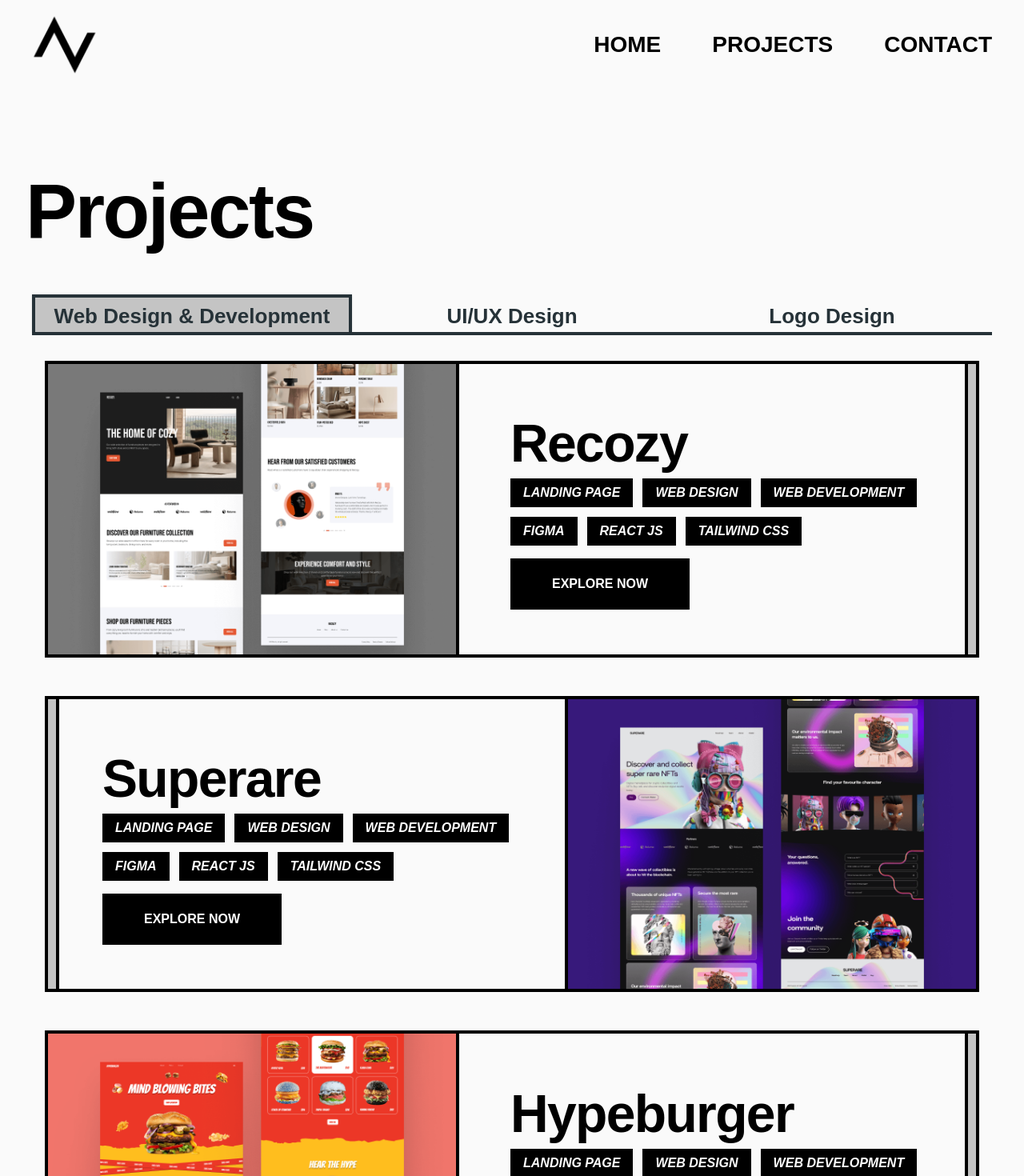
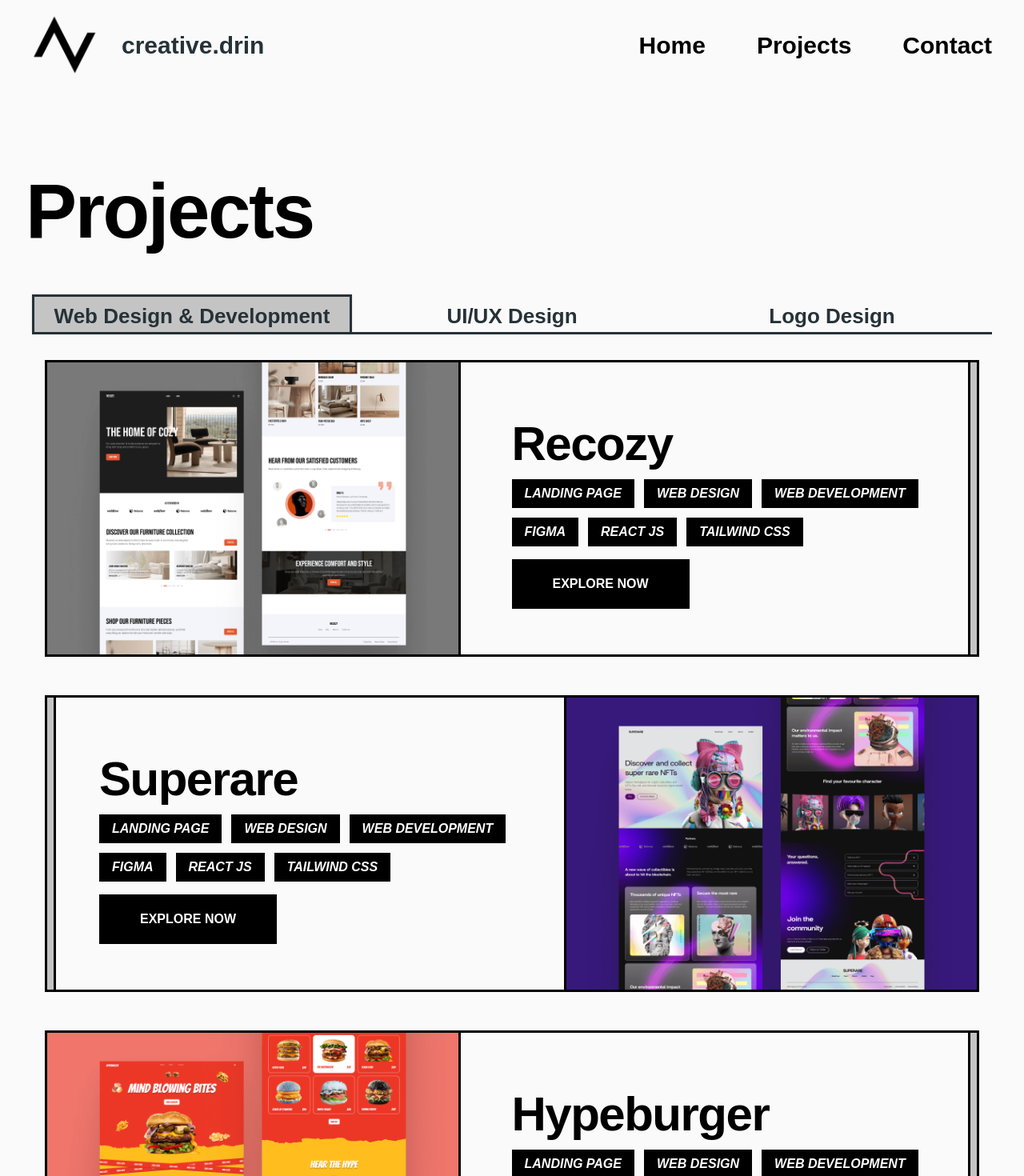
Before and after one commit to Drinooo/portfolio-retro, a React (Vite) app: page /projects in a window 1280 px wide. Shown: the top 1470 px of the page at 80% size. Built offline with nearby package versions, Linux system fonts and the light colour scheme; a web font is replaced by a local one; what taos would draw is missing.

Commit message:
New updates for QA

```diff
--- a/src/components/Common/ButtonComponent.jsx
+++ b/src/components/Common/ButtonComponent.jsx
@@ -6,7 +6,7 @@ export const ExploreButton = (props) => {
   return (
     <Button
       variant={variant}
-      className="flex items-center gap-2 rounded-none md:w-auto text-white bg-black border-black border-4 hover:shadow-none hover:bg-gray hover:border-black hover:border-4 hover:text-black"
+      className="flex items-center gap-2 rounded-none md:w-auto text-white bg-black border-black border-3 hover:shadow-none hover:bg-green hover:border-black hover:border-3 hover:text-black"
     >
       {children}
     </Button>
@@ -18,7 +18,7 @@ export const ViewMoreButton = (props) => {
   return (
     <Button
       variant={variant}
-      className="flex items-center rounded-none md:w-auto text-white bg-black border-black border-4 hover:shadow-none hover:bg-gray hover:border-black hover:border-4 hover:text-black"
+      className="flex items-center rounded-none md:w-auto text-white bg-black border-black border-3 hover:shadow-none hover:bg-green hover:border-black hover:border-3 hover:text-black"
     >
       {children}
     </Button>
@@ -30,7 +30,7 @@ export const HireMeButton = (props) => {
   return (
     <Button
       variant={variant}
-      className="flex items-center gap-2 rounded-none w-full md:w-auto text-white border-black border-4 hover:shadow-none hover:bg-gray hover:border-black hover:border-4 hover:text-black"
+      className="flex items-center gap-2 rounded-none w-full md:w-auto text-white border-black border-3 hover:shadow-none hover:bg-green hover:border-black hover:border-3 hover:text-black"
     >
       {children}
       <svg
@@ -56,7 +56,7 @@ export const DownloadButton = (props) => {
   return (
     <Button
       variant={variant}
-      className="flex items-center gap-2 rounded-none text-white md:w-auto bg-black border-black border-4 hover:shadow-none hover:bg-gray hover:border-black hover:border-4 hover:text-black"
+      className="flex items-center gap-2 rounded-none text-white md:w-auto bg-black border-black border-3 hover:shadow-none hover:bg-green hover:border-black hover:border-3 hover:text-black"
     >
       {children}
       <svg
@@ -83,7 +83,7 @@ export const SendButton = (props) => {
     <Button
       variant={variant}
       type="submit"
-      className="flex items-center gap-2 rounded-none w-full md:w-auto text-white bg-black border-black border-4 hover:shadow-none hover:bg-gray hover:border-black hover:border-4 hover:text-black"
+      className="flex items-center gap-2 rounded-none w-full md:w-auto text-white bg-black border-black border-3 hover:shadow-none hover:bg-green hover:border-black hover:border-3 hover:text-black"
     >
       {children}
       <svg
--- a/src/components/Common/NavbarComponent.jsx
+++ b/src/components/Common/NavbarComponent.jsx
@@ -27,7 +27,7 @@ export const NavbarComponent = () => {
             <Typography
               as="li"
               variant="small"
-              className="p-1 font-[700] lg:text-navbar sm:text-navbarMobile text-black hover:text-gray"
+              className="p-1 font-[600] lg:text-navbar sm:text-navbarMobile text-black hover:text-green"
             >
               {item.title}
             </Typography>
@@ -41,12 +41,14 @@ export const NavbarComponent = () => {
     <Fragment>
       <Navbar className="sticky top-0 z-10 mx-auto max-w-full border-none rounded-none shadow-none bg-beige bg-opacity-100 backdrop-saturate-200 backdrop-blur-none py-1">
         <div className="mx-auto max-w-screen-2xl flex items-center justify-between text-blue-gray-900">
-          <Typography as="a" href="/" className="cursor-pointer">
-            <img src="/images/Logo Black.png" className="w-24" alt="" />
-          </Typography>
-          <div className="hidden lg:block">
-            {navList}
+          <div className="flex items-center gap-4 hover:text-green">
+            <Typography as="a" href="/" className="cursor-pointer">
+              <img src="/images/Logo Black.png" className="w-24" alt="" />
+            </Typography>
+            <Typography className="md:text-h6 sm:text-h6Mobile font-semibold">creative.drin</Typography>
           </div>
+
+          <div className="hidden lg:block">{navList}</div>
           <IconButton
             variant="text"
             className="ml-auto h-8 w-8 text-inherit hover:bg-transparent focus:bg-transparent active:bg-transparent lg:hidden"
--- a/src/components/Sections/CTASection.jsx
+++ b/src/components/Sections/CTASection.jsx
@@ -8,7 +8,7 @@ const CTASection = () => {
   return (
     <Fragment>
       <motion.div initial={{ opacity: 0 }} whileInView={{ opacity: 1 }}>
-        <section className="max-w-screen-2xl mx-auto border-4 shadow-aboutShadow">
+        <section className="max-w-screen-2xl mx-auto border-3 shadow-aboutShadow">
           <div className="py-8 px-4 mx-auto max-w-full sm:py-16 lg:px-6">
             <div className="mx-auto max-w-full text-center">
               <Typography className="text-about font-normal">
--- a/src/components/Sections/ClientsSection.jsx
+++ b/src/components/Sections/ClientsSection.jsx
@@ -8,8 +8,8 @@ const ClientsSection = () => {
     <Fragment>
       <motion.div initial={{ opacity: 0 }} whileInView={{ opacity: 1 }}>
         <section className="space-y-4 max-w-screen-2xl mx-auto ">
-          <div className="border-b-4">
-            <h2 className="mb-0 sm:text-h6Mobile md:text-h6 tracking-tight font-normal text-gray-900 dark:text-white border-t-4 border-r-4 border-l-4 w-fit px-5 py-2">
+          <div className="border-b-3">
+            <h2 className="mb-0 sm:text-h6Mobile md:text-h6 tracking-tight font-normal text-gray-900 dark:text-white border-t-3 border-r-3 border-l-3 w-fit px-5 py-2">
               Clients I've Worked With
             </h2>
           </div>
--- a/src/components/Sections/FooterSection.jsx
+++ b/src/components/Sections/FooterSection.jsx
@@ -45,7 +45,7 @@ const FooterSection = () => {
               </a>
             </ul>
           </div>
-          <hr className="my-6 border-2 border-gray-200 sm:mx-auto lg:my-8" />
+          <hr className="my-6 border-1 border-gray-200 sm:mx-auto lg:my-8" />
           <span className="block text-sm text-gray-500 sm:text-center">
             © 2023{" "}
             <a href="https://flowbite.com/" className="hover:underline">
--- a/src/components/Sections/TechStackSection.jsx
+++ b/src/components/Sections/TechStackSection.jsx
@@ -7,8 +7,8 @@ const TechStackSection = () => {
     <Fragment>
       <motion.div initial={{ opacity: 0 }} whileInView={{ opacity: 1 }}>
         <section className="space-y-4 max-w-screen-2xl mx-auto ">
-          <div className="border-b-4">
-            <h2 className="mb-0 sm:text-h6Mobile md:text-h6 tracking-tight font-normal text-gray-900 dark:text-white border-t-4 border-r-4 border-l-4 w-fit px-5 py-2">
+          <div className="border-b-3">
+            <h2 className="mb-0 sm:text-h6Mobile md:text-h6 tracking-tight font-normal text-gray-900 dark:text-white border-t-3 border-r-3 border-l-3 w-fit px-5 py-2">
               Tech Stack
             </h2>
           </div>
--- a/src/pages/Projects.jsx
+++ b/src/pages/Projects.jsx
@@ -39,14 +39,14 @@ const Projects = () => {
             <TabsHeader
               className="bg-transparent z-0"
               indicatorProps={{
-                className: "bg-gray rounded-none border-x-4 border-t-4",
+                className: "bg-gray rounded-none border-x-3 border-t-3",
               }}
             >
               {data.map(({ label, value }) => (
                 <Tab
                   key={value}
                   value={value}
-                  className="border-b-4 sm:text-aboutMobile md:text-about font-semibold pt-1 pb-0"
+                  className="border-b-3 sm:text-aboutMobile md:text-about font-semibold pt-1 pb-0"
                 >
                   {label}
                 </Tab>
@@ -66,10 +66,10 @@ const Projects = () => {
                     whileInView={{ opacity: 1 }}
                   >
                     <TabPanel key={item.value} value={item.value}>
-                      <div className="flex border-r-4">
-                        <div className="gap-8 border-4 border-black items-center mx-auto xl:gap-16 lg:grid lg:grid-cols-2 lg:pr-[54px]">
+                      <div className="flex border-r-3">
+                        <div className="gap-8 border-3 border-black items-center mx-auto xl:gap-16 lg:grid lg:grid-cols-2 lg:pr-[54px]">
                           <img
-                            className="w-full lg:h-full dark:hidden sm:border-b-4 lg:border-b-0 lg:border-r-4 border-black"
+                            className="w-full lg:h-full dark:hidden sm:border-b-3 lg:border-b-0 lg:border-r-3 border-black"
                             src={item.img}
                             alt="dashboard image"
                           />
@@ -91,8 +91,8 @@ const Projects = () => {
                             </a>
                           </div>
                         </div>
-                        <div className="border-t-4 border-b-4">
-                          <div className="border-5 border-gray h-full"></div>
+                        <div className="border-t-3 border-b-3">
+                          <div className="border-4 border-gray h-full"></div>
                         </div>
                       </div>
                     </TabPanel>
@@ -103,11 +103,11 @@ const Projects = () => {
                     whileInView={{ opacity: 1 }}
                   >
                     <TabPanel key={item.value} value={item.value}>
-                      <div className="flex border-l-4">
-                        <div className="border-t-4 border-b-4">
-                          <div className="border-5 border-gray h-full"></div>
+                      <div className="flex border-l-3">
+                        <div className="border-t-3 border-b-3">
+                          <div className="border-4 border-gray h-full"></div>
                         </div>
-                        <div className="gap-8 border-4 border-black items-center mx-auto max-w-screen-2xl xl:gap-16 lg:grid lg:grid-cols-2 lg:pl-[54px]">
+                        <div className="gap-8 border-3 border-black items-center mx-auto max-w-screen-2xl xl:gap-16 lg:grid lg:grid-cols-2 lg:pl-[54px]">
                           <div className="mt-4 md:mt-0 mb-4 md:mb-0 sm:text-center lg:text-start py-10">
                             <h2 className="sm:text-h3Mobile md:text-h3 tracking-tight leading-20 font-semibold text-gray-900 dark:text-white">
                               {item.title}
@@ -126,7 +126,7 @@ const Projects = () => {
                             </a>
                           </div>
                           <img
-                            className="w-full dark:hidden sm:border-t-4 lg:border-t-0 lg:border-l-4 border-black"
+                            className="w-full dark:hidden sm:border-t-3 lg:border-t-0 lg:border-l-3 border-black"
                             src={item.img}
                             alt="dashboard image"
                           />
--- a/src/utils/data.jsx
+++ b/src/utils/data.jsx
@@ -29,15 +29,15 @@ import {
 
 export const MAIN_NAVIGATION = [
   {
-    title: "HOME",
+    title: "Home",
     path: "/",
   },
   {
-    title: "PROJECTS",
+    title: "Projects",
     path: "/projects",
   },
   {
-    title: "CONTACT",
+    title: "Contact",
     path: "/contact",
   },
 ];
--- a/tailwind.config.js
+++ b/tailwind.config.js
@@ -28,8 +28,7 @@ module.exports = withMT({
       white: "#ffffff",
       gray: "#c4c4c4",
       black: "#000",
-      green: "#005f73",
-      // beige: '#F9f6f3',
+      green: "#3FCECC",
       beige: "#FAFAFA",
       purple: "#3f3cbb",
       midnight: "#121063",
@@ -45,14 +44,14 @@ module.exports = withMT({
       serif: ["Sofia Pro", "serif"],
     },
     fontSize: {
-      navbar: "28px",
+      navbar: "30px",
       navbarMobile: "24px",
 
       h1: "96px",
       h1Mobile: "56px",
 
-      h3: "66px",
-      h3Mobile: "46px",
+      h3: "60px",
+      h3Mobile: "40px",
 
       h5: "46px",
       h5Mobile: "26px",
@@ -125,8 +124,8 @@ module.exports = withMT({
       boxShadow: {
         retro: "5px 5px",
         retro1: "5px 5px #0C0908",
-        bigShadow: "15px 15px #3FCECC",
-        aboutShadow: "15px 15px",
+        bigShadow: "10px 10px #3FCECC",
+        aboutShadow: "10px 10px",
       },
     },
   },
```
Also changed, not shown: src/components/Sections/HeroSection.jsx (+4 -4 lines), src/components/Sections/ProjectSection.jsx (+12 -12 lines), src/components/Sections/ServicesSection.jsx (+5 -5 lines).
